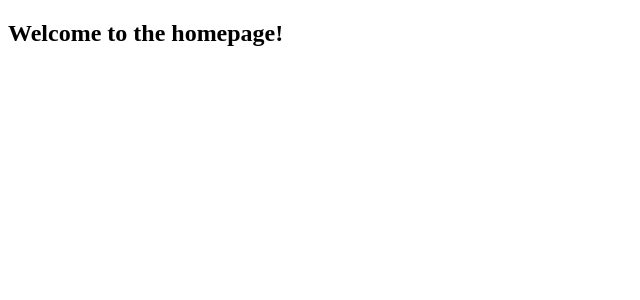
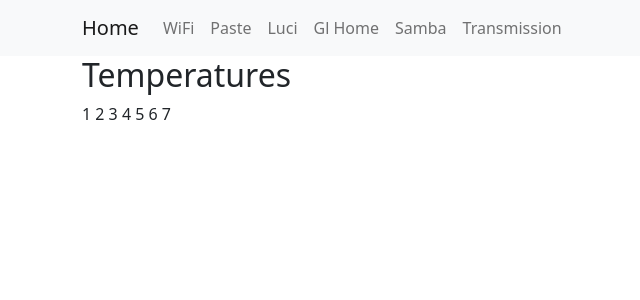
Before and after one commit to indestinee/frontend, a React (Create React App) app: page / in a window 1280 px wide. Shown: the top 300 px of the page, without its empty margins (0-640 px from the left). Built offline with nearby package versions, Linux system fonts and the light colour scheme.

Commit message:
add navigation

```diff
--- a/src/App.tsx
+++ b/src/App.tsx
@@ -1,11 +1,14 @@
 import {Route, Routes} from 'react-router-dom';
+import Navigation from './components/navigation';
 import Home from './pages/home';
 import Paste from './pages/paste';
 import Wifi from './pages/wifi';
+import 'bootstrap/dist/css/bootstrap.min.css';
 
 function App() {
   return (
     <div>
+      <Navigation/>
       <Routes>
         <Route path="/" element={<Home />}/>
         <Route path="/wifi" element={<Wifi />}/>
--- /dev/null
+++ b/src/components/dashboard/temperature/index.tsx
@@ -0,0 +1,8 @@
+export default function Temperature() {
+  return (
+    <div>
+      <h2>Temperatures</h2>
+      <p>1 2 3 4 5 6 7</p>
+    </div>
+  );
+}
--- /dev/null
+++ b/src/components/navigation/index.tsx
@@ -0,0 +1,22 @@
+import {Container, Nav, Navbar} from 'react-bootstrap';
+
+export default function Navigation() {
+  return (
+    <Navbar bg="light" expand="lg">
+      <Container style={{flexDirection: 'row'}}>
+        <Navbar.Brand href="/">Home</Navbar.Brand>
+        <Navbar.Toggle aria-controls="basic-navbar-nav" />
+        <Navbar.Collapse id="basic-navbar-nav">
+          <Nav className="me-auto">
+            <Nav.Link href="/wifi">WiFi</Nav.Link>
+            <Nav.Link href="/paste">Paste</Nav.Link>
+            <Nav.Link href="/cgi-bin/luci/">Luci</Nav.Link>
+            <Nav.Link href="/gl_home.html">Gl Home</Nav.Link>
+            <Nav.Link href="smb://192.168.8.1/">Samba</Nav.Link>
+            <Nav.Link href="/transmission/web/">Transmission</Nav.Link>
+          </Nav>
+        </Navbar.Collapse>
+      </Container>
+    </Navbar>
+  );
+}
--- /dev/null
+++ b/src/pages/home/index.css
@@ -0,0 +1,4 @@
+.container {
+    display: flex;
+    flex-direction: column;
+}
--- a/src/pages/home/index.tsx
+++ b/src/pages/home/index.tsx
@@ -1,9 +1,12 @@
+import Temperature from '../../components/dashboard/temperature';
+import './index.css';
+
 export default function Home() {
   return (
     <>
-      <main>
-        <h2>Welcome to the homepage!</h2>
-      </main>
+      <div className="container">
+        <Temperature />
+      </div>
     </>
   );
 }
```
Also changed, not shown: 1 other file (tests, documents, lock files or other folders).
